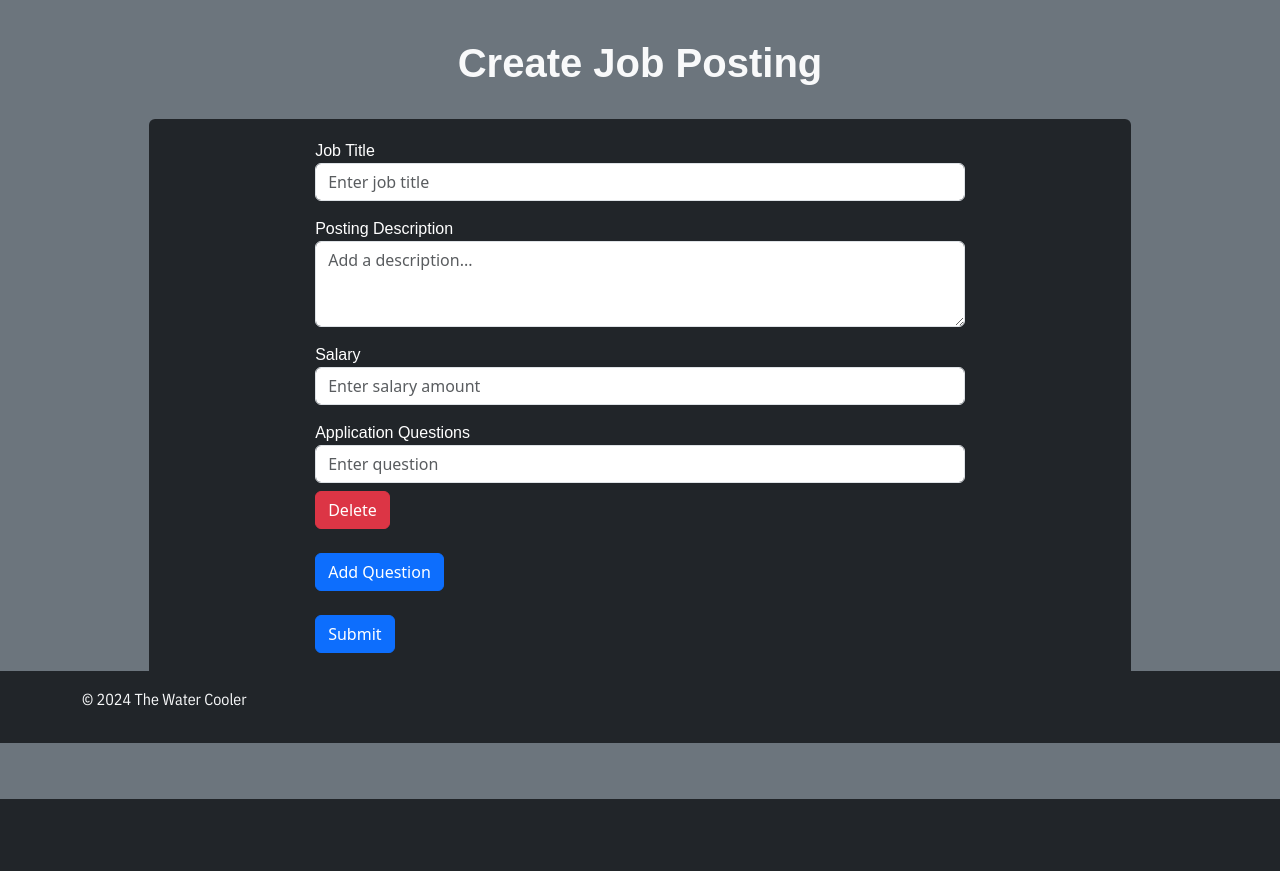
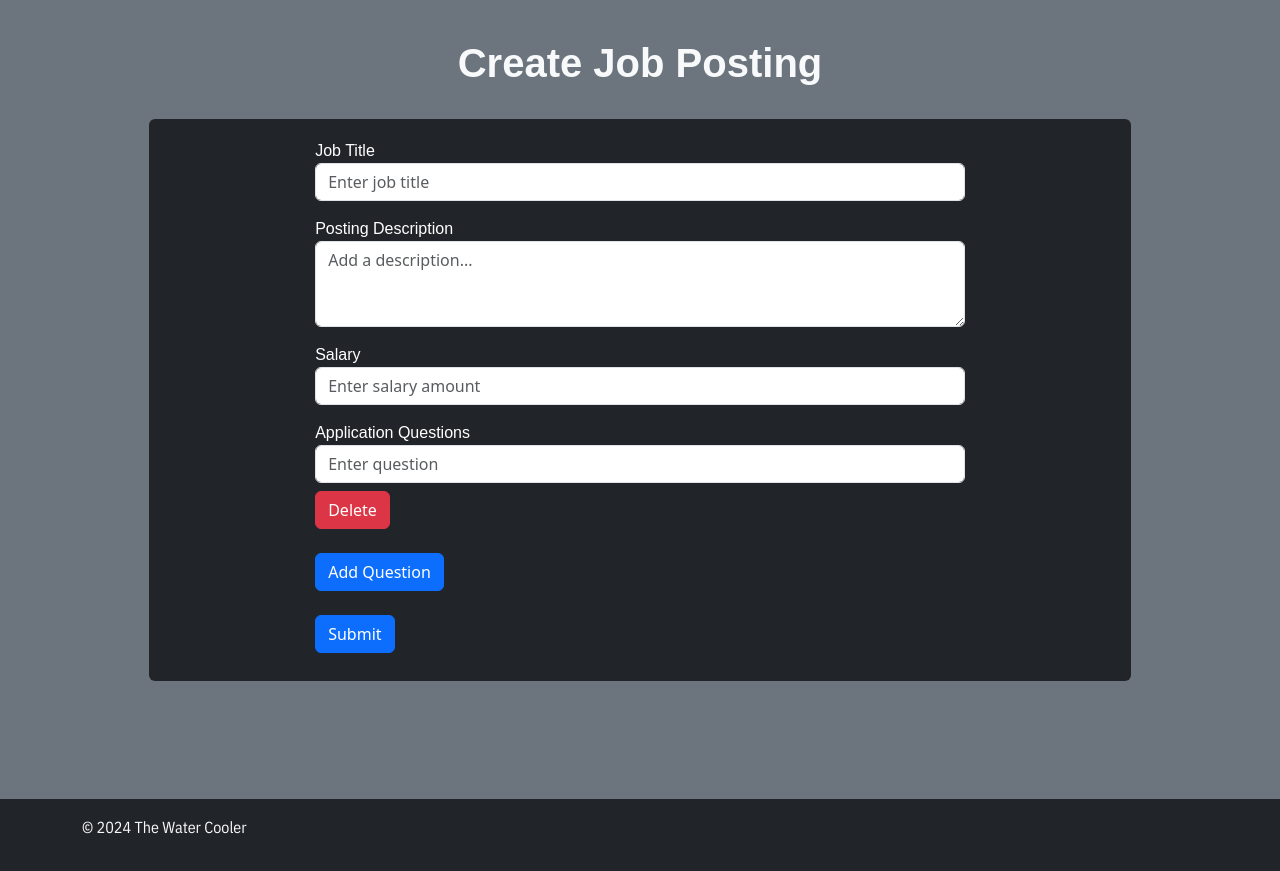
Before and after one commit to ShewitH1/TheWaterCoolerr, a Flask app: page /create_application in a window 1280 px wide. Shown: the part 57-928 px from the top of the page. Before the commit the page ends 856 px from the top, so only its background shows below. Run offline with Flask 3, Linux system fonts and the light colour scheme; the visitor is signed in with stand-in values (Sample User, id 1).

Commit message:
had to edit some bootstrap to fix the footer

```diff
--- a/templates/_layout.html
+++ b/templates/_layout.html
@@ -60,17 +60,17 @@
       </div>
     </nav>
 </head>
-<body>
+<body class="d-flex flex-column h-100">
   <header>
   </header>
-  <main>
+  <main class="flex-grow-1">
     <div class="d-flex justify-content-center">
     {% block body %}{% endblock %}
     </div>
   </main>
 </body>
-  <footer class="fixed-bottom bg-dark text-light">
-    <div class="container py-3">
+  <footer class="bg-dark text-light py-3 mt-auto">
+    <div class="container">
       <div class="row">
         <div class="col-6">
           <p>&copy; 2024 The Water Cooler</p>
```
